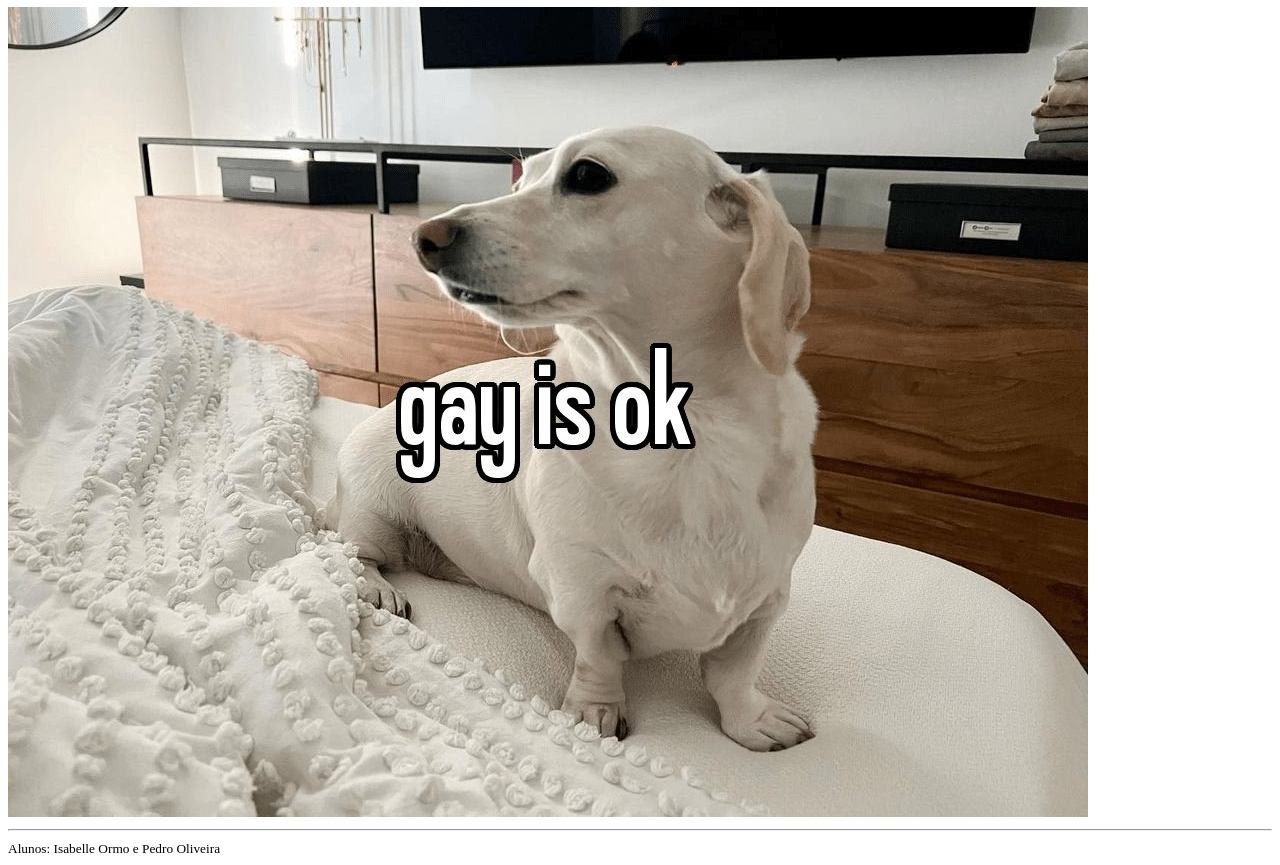
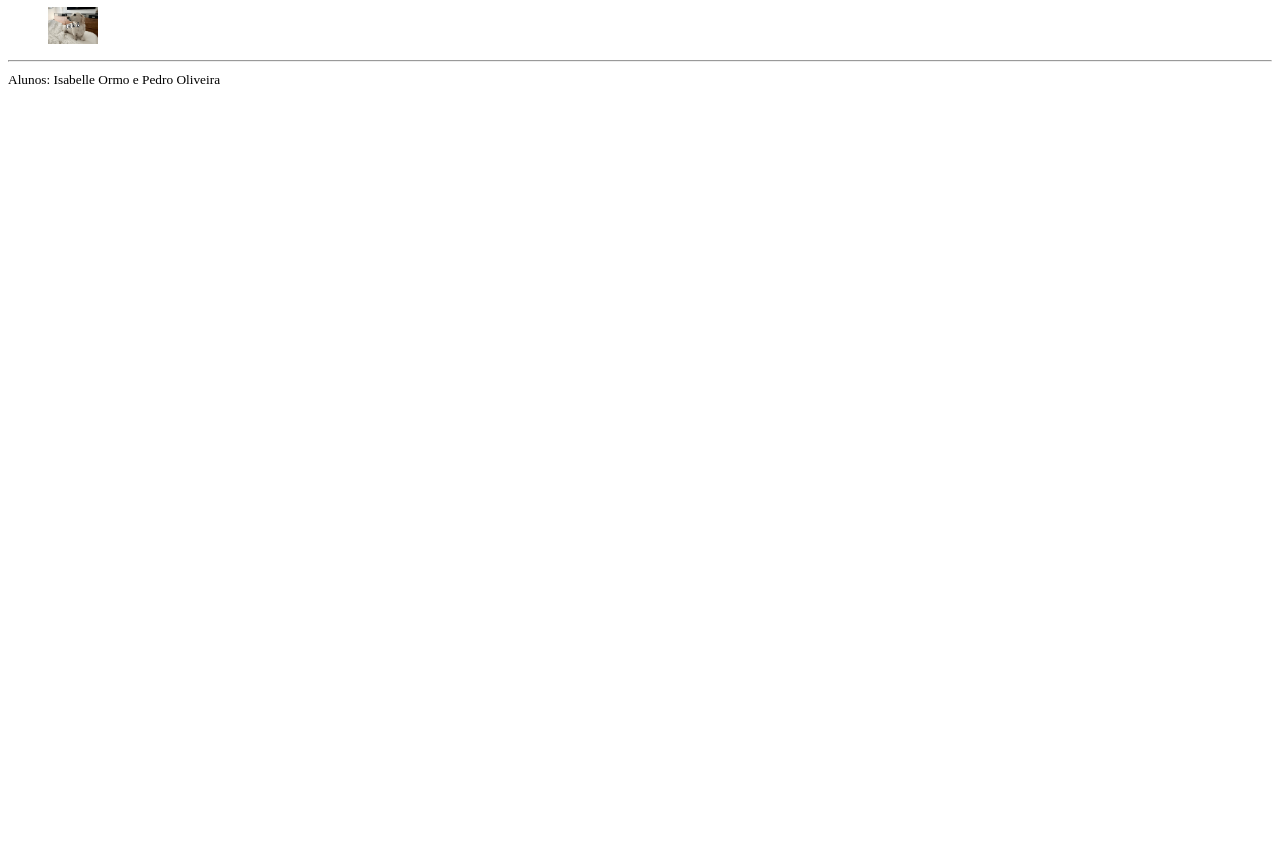
Before and after one commit to IsabelleOrmo/IsabelleOrmo.github.io, a plain HTML site: page index.html in a window 1280 px wide. Shown: the part 73-938 px from the top of the page. After the commit the page ends 800 px from the top, so only its background shows below. Drawn offline with Linux system fonts and the light colour scheme.

Commit message:
Formatação da imagem

```diff
--- a/index.html
+++ b/index.html
@@ -8,7 +8,9 @@
 </head>
 <body>
     <h1>Página inicial do site!!</h1>
-    <img src="./docs/assets/images/dogf.jpg" alt="Cachorro homofóbico">
+    <figure>
+        <img align="center" src="./docs/assets/images/dogf.jpg" alt="Cachorro homofóbico" width="50px"/>
+    </figure>
 
 
     <hr>
```
